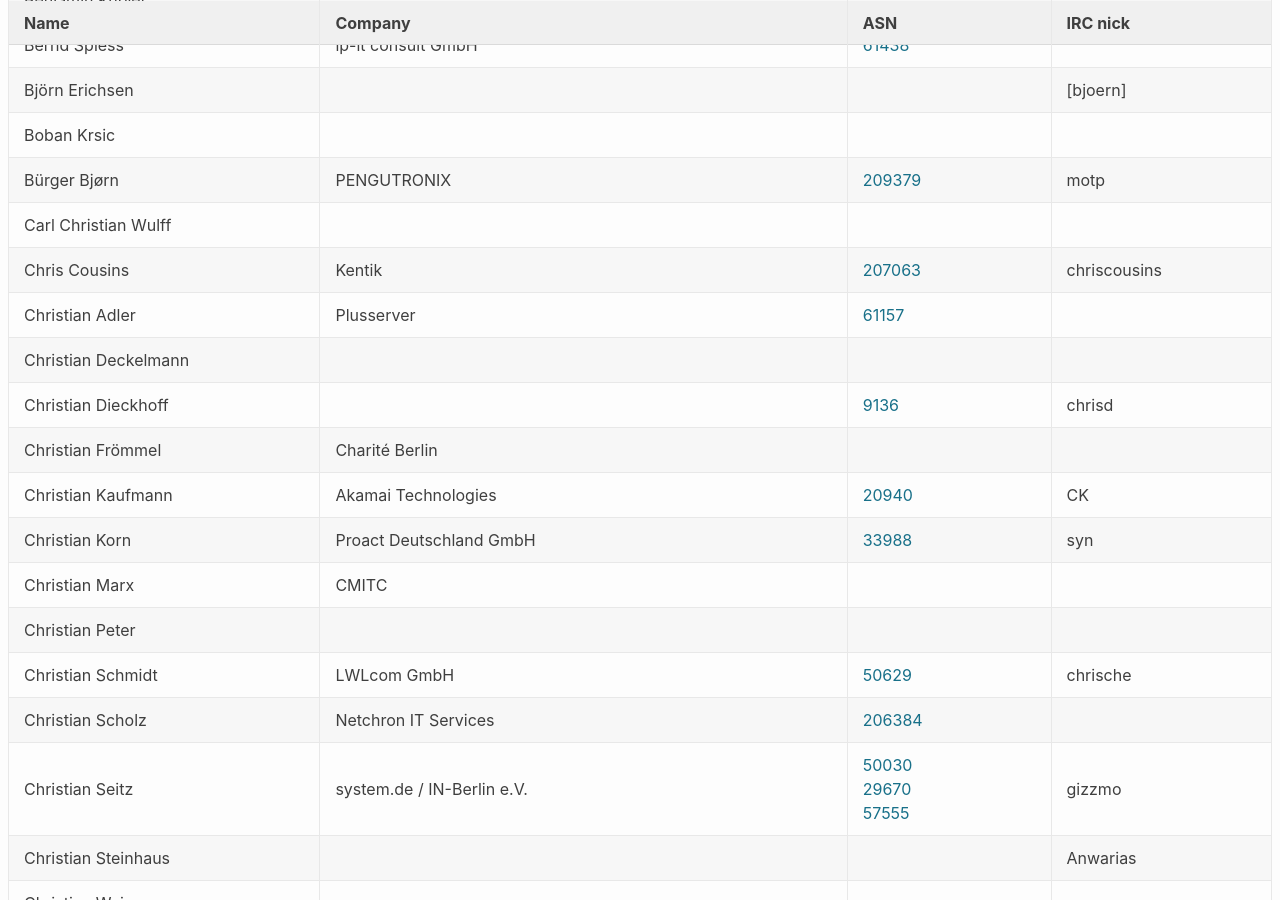
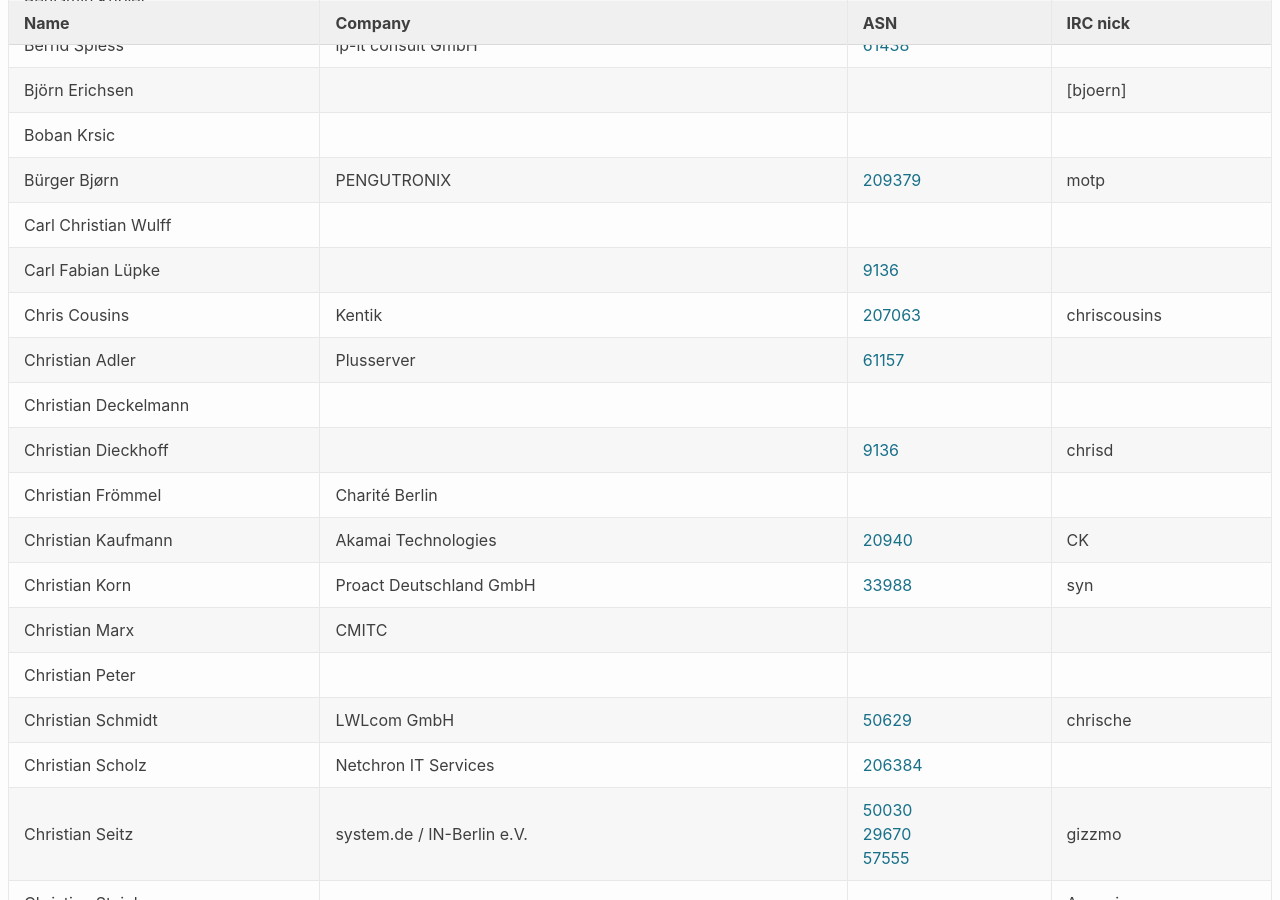
Before and after one commit to denog/pretix-attendeelist, a Jekyll site: the page built from index.markdown, in a window 1280 px wide and 900 px high, scrolled down 1681 px. Built offline with Jekyll 4.4.1, drawn with Linux system fonts in a browser that asks for light colours.

Commit message:
Latest data: Sun Oct 25 22:39:27 UTC 2020

```diff
--- a/_data/attendees.json
+++ b/_data/attendees.json
@@ -234,6 +234,12 @@
     "asn": null
   },
   {
+    "name": "Carl Fabian Lüpke",
+    "company": null,
+    "irc": null,
+    "asn": "AS9136"
+  },
+  {
     "name": "Chris Cousins",
     "company": "Kentik",
     "irc": "chriscousins",
```
